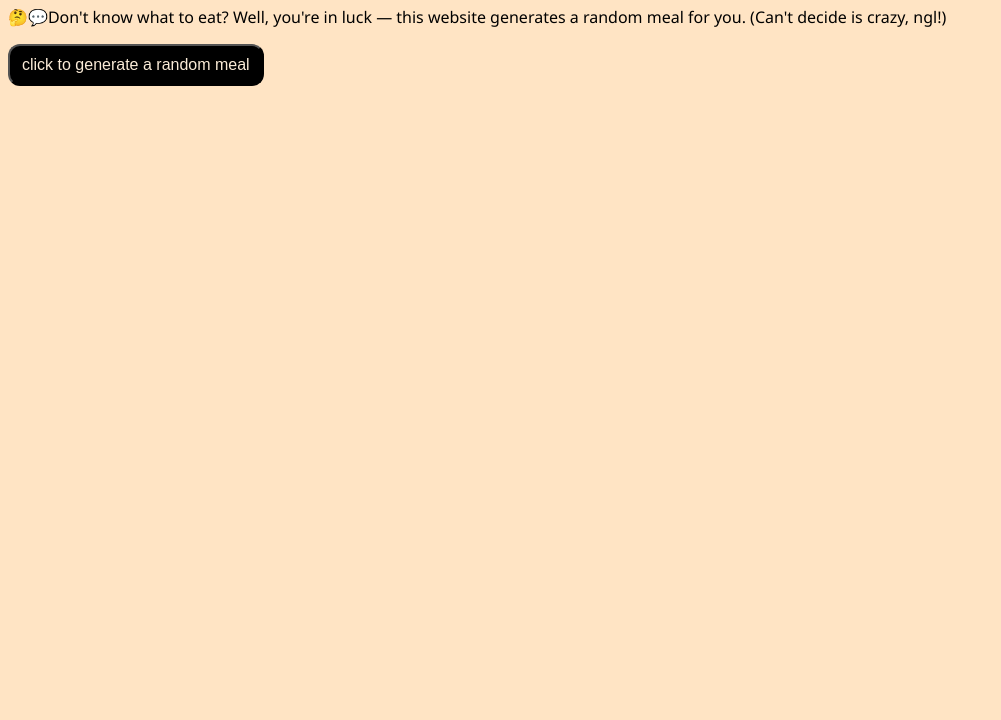
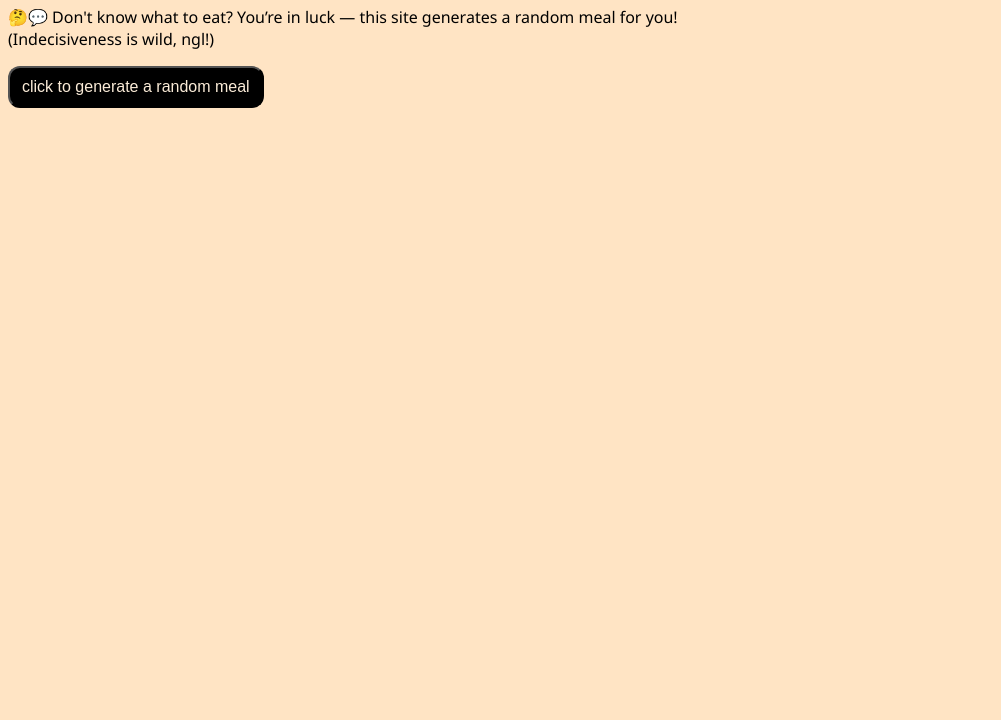
Before and after one commit to KHALIDIIN12/random-meal-generator, a plain HTML site: page index.html in a window 1280 px wide. Shown: the part 80-800 px from the top of the page, without its empty margins (0-1001 px from the left). Drawn offline with Linux system fonts and the light colour scheme.

Commit message:
Fix grammar and tone in intro paragraph

```diff
--- a/index.html
+++ b/index.html
@@ -8,8 +8,8 @@
 </head>
 <body>
  <title>Random Meal Generator</title>
-<p>🤔💬Don't know what to eat? Well, you're in luck — this website generates a random meal for you.
-    (Can't decide is crazy, ngl!)</p>
+<p>🤔💬 Don't know what to eat? You’re in luck — this site generates a random meal for you!<br>
+(Indecisiveness is wild, ngl!)</p>
     <button id="genrbutton" class="genrbutton">click to generate a random meal</button>
 <div id="your-meal"></div>
 <script src="script.js"> </script>
```
